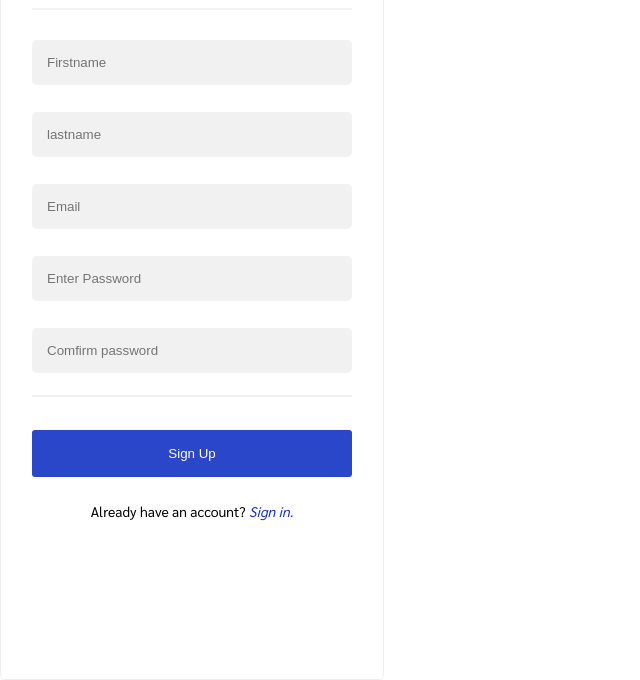
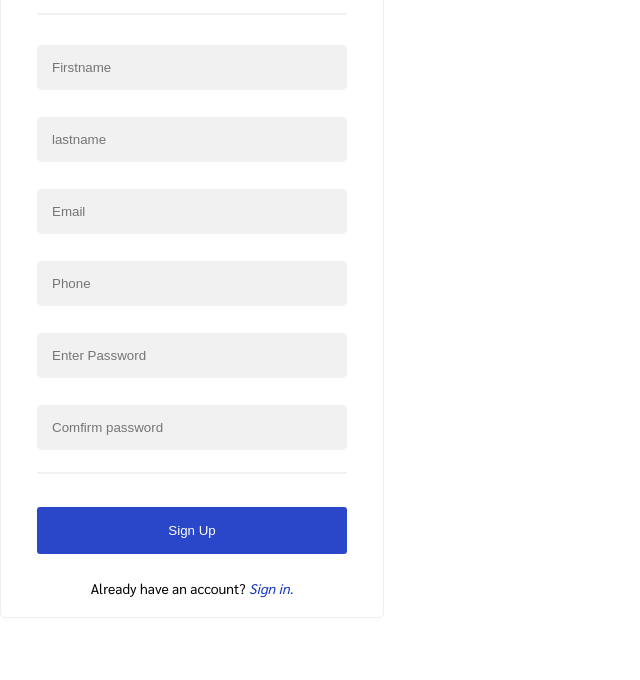
Before and after one commit to beejay1293/EPIC_Mail, a website: page UI/index.html in a window 1280 px wide. Both pictures are taken after a click on the element "Sign up.". Shown: the part 120-800 px from the top of the page, without its empty margins (0-640 px from the left). Drawn offline with Linux system fonts and the light colour scheme; a web font is replaced by a local one.

Commit message:
feat(User signup): User can sign up
this feature provides visitors a form with which they can create an
EPIC Mail account

[Delivers #164147481]

```diff
--- a/UI/CSS/style.css
+++ b/UI/CSS/style.css
@@ -38,7 +38,6 @@ span {
 .container {
   width: 100%;
   display: flex;
-  height: 100%;
 }
 
 /** display login form*/
@@ -67,19 +66,22 @@ span {
 /*  set login__wrapper to a width of 30% */
 .login__wrapper {
   width: 30%;
-  padding: 15px;
+  padding: 20px;
   text-align: center;
   margin: 0 auto;
-  padding-bottom: 155px;
+
   border: 1.5px solid #eee;
   border-radius: 5px;
-  height: 100%;
+  padding-bottom: 258px;
 }
 /* sets wrapper to a width of 70% and addd a background image */
 .wrapper {
   width: 70%;
   background: url("../images/mails.jpg") no-repeat center/cover;
-  min-height: 100%;
+}
+
+.pad {
+  padding-bottom: 19px;
 }
 
 /* Add padding to login_container */
@@ -89,7 +91,9 @@ span {
 
 /* Full-width input fields */
 input[type="text"],
-input[type="password"] {
+input[type="password"],
+input[type="email"],
+input[type="tel"] {
   width: 100%;
   padding: 15px;
   margin: 5px 0 22px 0;
@@ -101,7 +105,9 @@ input[type="password"] {
 }
 
 input[type="text"]:focus,
-input[type="password"]:focus {
+input[type="password"]:focus,
+input[type="email"]:focus,
+input[type="tel"]:focus {
   background-color: #ddd;
 }
 
--- a/UI/JS/signup.js
+++ b/UI/JS/signup.js
@@ -2,6 +2,7 @@ const registerbtn = document.querySelector(".signupbtn");
 const loginbtn = document.querySelector(".signinbtn");
 const register = document.querySelector(".register");
 const login = document.querySelector(".login");
+const login_wrapper = document.querySelector(".login__wrapper");
 
 //add a click event listener to registerbtn
 registerbtn.addEventListener("click", () => {
@@ -10,6 +11,8 @@ registerbtn.addEventListener("click", () => {
 
   //hide login form
   login.style.display = "none";
+
+  login_wrapper.classList.add("pad");
 });
 
 //add a click event listener to loginbtn
@@ -19,4 +22,6 @@ loginbtn.addEventListener("click", () => {
 
   //hide register form
   register.style.display = "none";
+
+  login_wrapper.classList.remove("pad");
 });
--- a/UI/index.html
+++ b/UI/index.html
@@ -10,7 +10,7 @@
       href="https://fonts.googleapis.com/css?family=Coiny|Encode+Sans+Condensed|Sarabun"
       rel="stylesheet"
     />
-    <link rel="shortcut icon" href="/UI/images/eee.png" type="image/x-icon" />
+    <link rel="shortcut icon" href="images/eee.png" type="image/x-icon" />
   </head>
   <body>
     <div class="container">
@@ -35,7 +35,9 @@
                 required
               />
 
-              <input type="text" placeholder="Email" name="email" required />
+              <input type="email" placeholder="Email" name="email" required />
+
+              <input type="tel" placeholder="Phone" name="tel" required />
 
               <input
                 type="password"
@@ -104,6 +106,6 @@
       <div class="wrapper"></div>
     </div>
 
-    <script src="../UI/JS/signup.js"></script>
+    <script src="JS/signup.js"></script>
   </body>
 </html>
```
